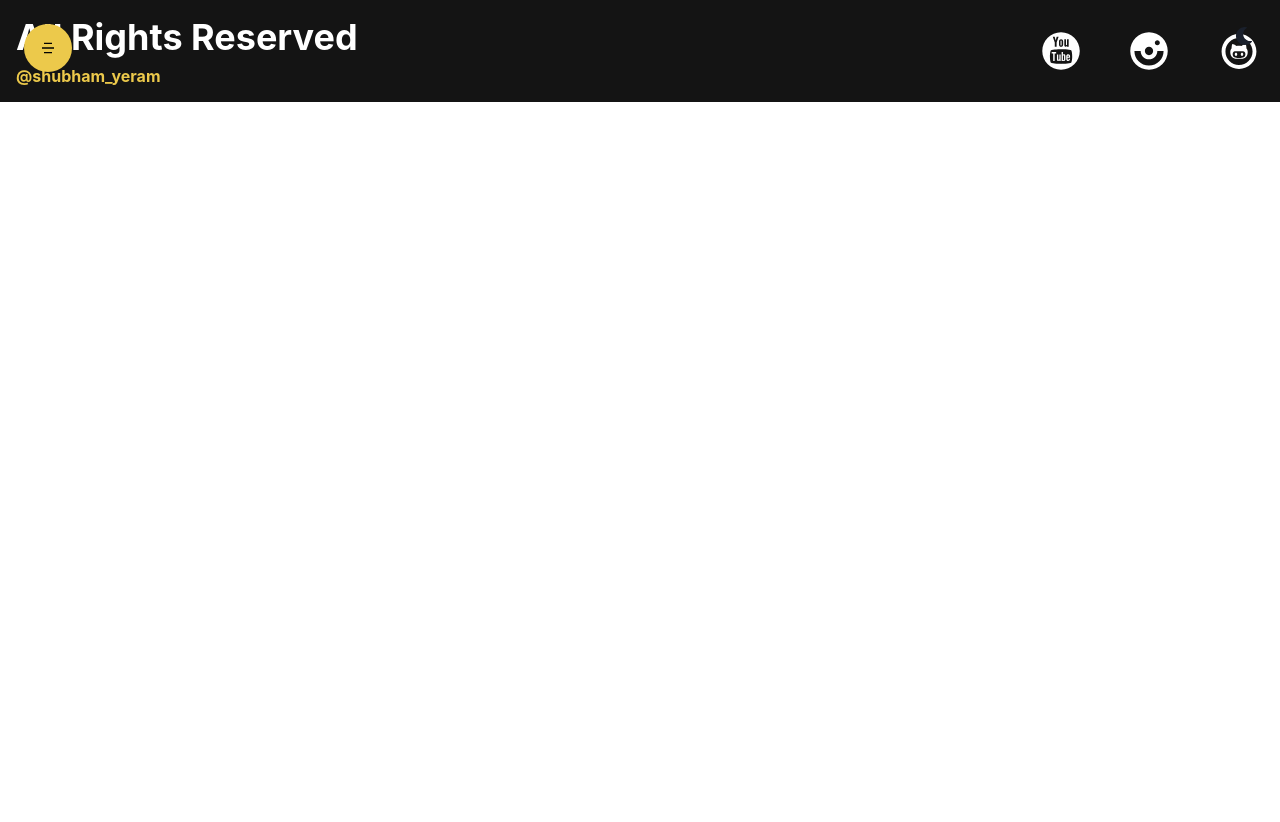
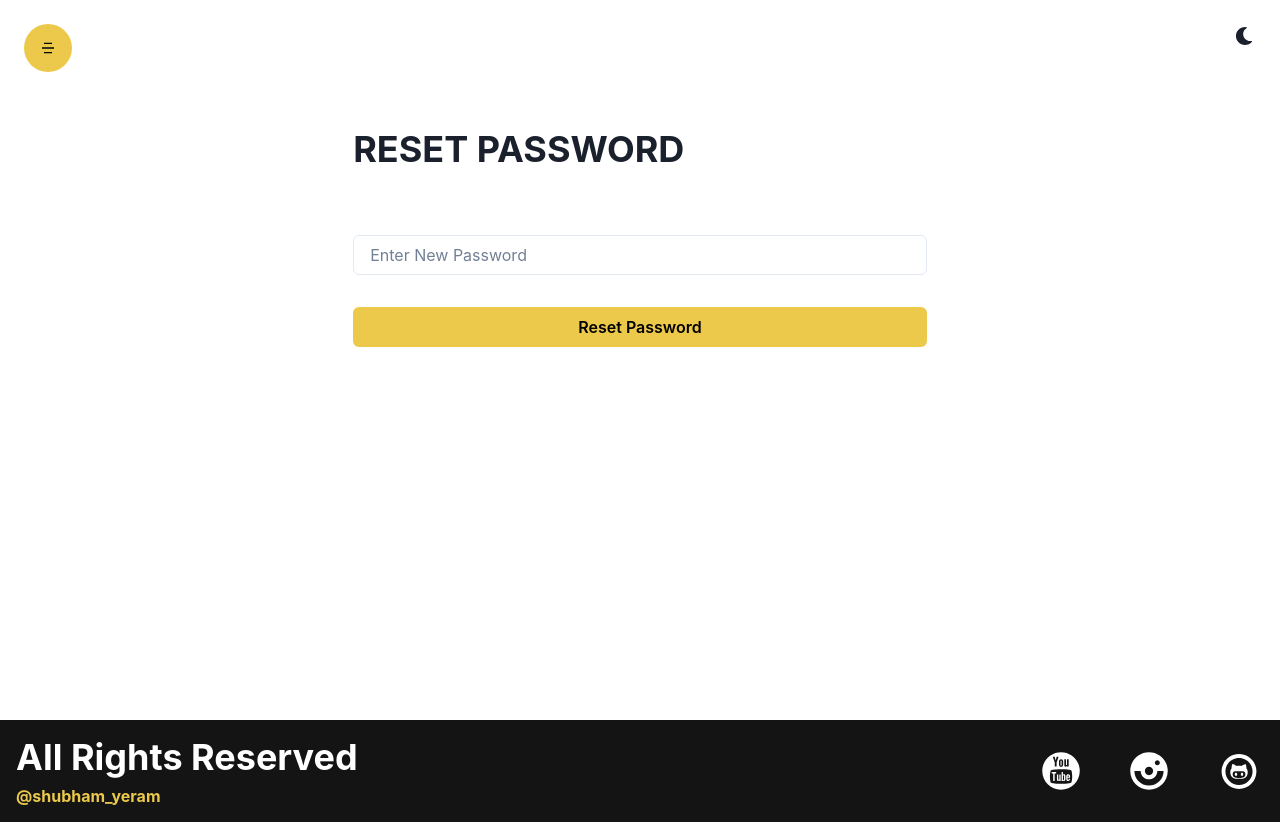
Before and after one commit to 0x1Shub/course-provider, a React (Create React App) app in the folder client/: page /resetpassword/1 in a window 1280 px wide. Before the commit the page ends 800 px from the top, so only its background shows below. Built offline with nearby package versions, Linux system fonts and the light colour scheme.

Commit message:
Updated: Added Reset Password

```diff
--- a/client/src/App.js
+++ b/client/src/App.js
@@ -7,6 +7,7 @@ import Footer from './components/Layout/Footer/Footer';
 import Login from './components/Auth/Login';
 import Register from './components/Auth/Register';
 import ForgetPassword from './components/Auth/ForgetPassword';
+import ResetPassword from './components/Auth/ResetPassword';
 
 
 function App() {
@@ -20,6 +21,7 @@ function App() {
         <Route path='/login' element={<Login />} />
         <Route path='/register' element={<Register />} />
         <Route path='/forgetpassword' element={<ForgetPassword />} />
+        <Route path='/resetpassword/:token' element={<ResetPassword />} />
       </Routes>
 
       <Footer />
--- /dev/null
+++ b/client/src/components/Auth/ResetPassword.jsx
@@ -0,0 +1,28 @@
+import { Button, Container, Heading, Input, VStack } from '@chakra-ui/react'
+import React, { useState } from 'react'
+import { useParams } from 'react-router-dom';
+
+const ResetPassword = () => {
+
+    const [password, setPassword] = useState('');
+
+    const params = useParams()
+
+    console.log(params.token);
+
+    return (
+        <Container py={"16"} h={"90vh"}>
+            <form>
+                <Heading children={"Reset Password"} my={"16"} textTransform={"uppercase"} textAlign={["center", "left"]} />
+                <VStack spacing={"8"}>
+                    <Input required id='password' value={password} onChange={(e) => setPassword(e.target.value)} placeholder='Enter New Password' type='password' focusBorderColor={"yellow.500"} />
+                    <Button type={"submit"} w={"full"} colorScheme={"yellow"}>Reset Password</Button>
+
+                </VStack>
+            </form>
+        </Container>
+    )
+}
+
+
+export default ResetPassword
--- a/client/src/components/Layout/Footer/Footer.jsx
+++ b/client/src/components/Layout/Footer/Footer.jsx
@@ -13,13 +13,13 @@ const Footer = () => {
                 </VStack>
 
                 <HStack spacing={["2", "10"]} justifyContent={"center"} color={"white"} fontSize={"50"}>
-                    <a href="https://youtube.com" target={"_blank"}>
+                    <a href="https://youtube.com" target={"blank"}>
                         <TiSocialYoutubeCircular />
                     </a>
-                    <a href="https://instagram.com" target={"_blank"}>
+                    <a href="https://instagram.com" target={"blank"}>
                         <TiSocialInstagramCircular />
                     </a>
-                    <a href="https://github.com" target={"_blank"}>
+                    <a href="https://github.com" target={"blank"}>
                         <DiGithub />
                     </a>
                 </HStack>
```
